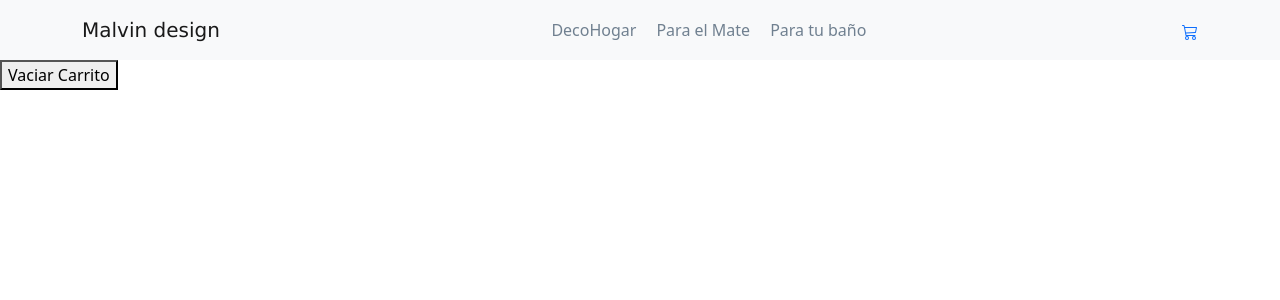
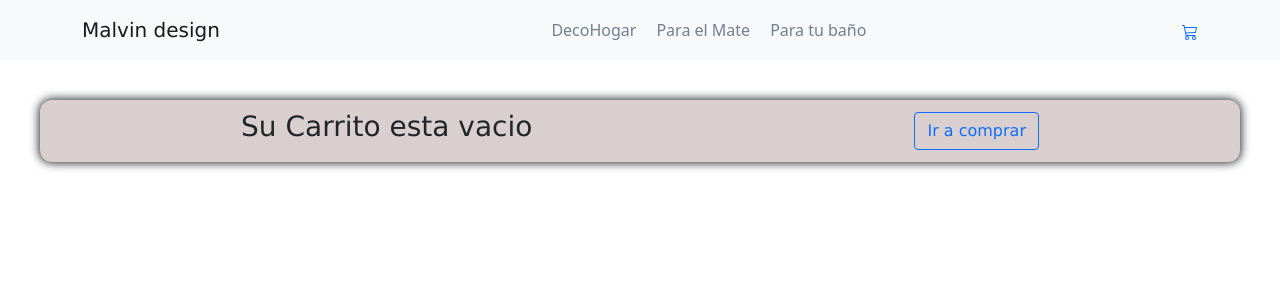
Before and after one commit to Rafaelwut/ecommerce-wuthrich, a React (Create React App) app: page /cart in a window 1280 px wide. Shown: the top 300 px of the page. Built offline with nearby package versions, Linux system fonts and the light colour scheme.

Commit message:
Desafio Cart View

```diff
--- a/src/components/Cart/Cart.js
+++ b/src/components/Cart/Cart.js
@@ -1,17 +1,40 @@
 import React from 'react'
 import { useCartContext } from '../context/cartContext'
-
+import '../Cart/cart.css'
+import { Link } from 'react-router-dom'
 
 
 const Cart = () => {
 
-    const { cartList, vaciarCarrito } = useCartContext ()
+    const { cartList, vaciarCarrito, deleteItem, cantidadItem,precioTotal } = useCartContext ()
 
     return (
+
         <div>
-            {cartList.map(prod => <li key={prod.id}>{prod.nombre} - cantidad: {prod.cantidad} - precio x unidad: ${prod.precio} </li>)}
-            <button onClick={vaciarCarrito}>Vaciar Carrito</button>
+            {cartList.length === 0 ? (
+                <div className='cart'>
+                    <h3>Su Carrito esta vacio</h3>
+                    <Link to= "/">
+                        <button className='buttonCart btn btn-outline-primary btn-block'>Ir a comprar</button>
+                    </Link>
+                </div>
+            ) : (
+                <div className='contenedorCart'>
+                    {cartList.map(prod => <li className='cart' key={prod.id}><img className='imgCart' src={prod.image} alt={prod.nombre}/>{prod.nombre} | cantidad: {prod.cantidad}  | precio x unidad: ${prod.precio} <button className='btn btn-outline-primary btn-block' onClick={()=> deleteItem(prod.id)}>X</button></li>)}
+
+                    <button className='buttonCart btn btn-outline-primary btn-block' onClick={vaciarCarrito}>Vaciar Carrito</button>
+
+                    <div className='cart'>
+                        <h3>Cantidad Total:  {cantidadItem()}</h3>
+                        <h3>Precio Total:  ${precioTotal()}</h3>
+                    </div>
+
+                </div>
+            )
+        }
+
         </div>
+
     )
 }
 
--- /dev/null
+++ b/src/components/Cart/cart.css
@@ -0,0 +1,24 @@
+.contenedorCart{
+    width: 100%;
+    text-align: center;
+    /* border: solid green; */
+    justify-content: center;
+}
+.cart{
+    display: flex;
+    justify-content: space-around;
+    align-items: center;
+    box-shadow: 0px 0px 10px 1px;
+    border-radius: 12px;
+    font-size: 1.2em;
+    font-family: Verdana, Geneva, Tahoma, sans-serif;
+    /* width: 80%; */
+    margin: 40px;
+    background-color: rgb(218, 207, 207);
+    padding: 10px;
+}
+
+.imgCart{
+    width: 10%;
+    height: 120px;
+}
--- a/src/components/Helpers/mock.js
+++ b/src/components/Helpers/mock.js
@@ -7,7 +7,7 @@ const productos = [
     { id: "6", image: 'assets/bandejaPosible.jpeg', nombre: "Bandeja desayuno", description: "Bandeja con la palabra posible", categoria:"mate", precio: 1250, stock: 10 },
     { id: "7", image: 'assets/comboMate.jpeg', nombre: "Combo para Mate", description: "Combo para mate de diseño", categoria:"mate", precio: 2000, stock: 15 },
     { id: "8", image: 'assets/florero.jpeg', nombre: "Florero", description: "Florero blanco elegante", categoria:"decoHogar", precio: 900, stock: 10 },
-    { id: "9", image: 'assets/jaboneraCeramica.jpeg', nombre: "Jabonera de Cerámica", description: "Jaboneras de cerámicas", categoria:"baño", precio: 1000, stock: 10 },
+    { id: "9", image: 'assets/jaboneraCeramica.jpeg', nombre: "Jabonera Cerámica", description: "Jaboneras de cerámicas", categoria:"baño", precio: 1000, stock: 10 },
     { id: "10", image: 'assets/jabonNatural.jpeg', nombre: "Jabón Natural", description: "Jabones naturales de avena y miel x 4", categoria:"baño", precio: 1050, stock: 30 },
     { id: "11", image: 'assets/Llavero.jpeg', nombre: "Llavero", description: "Llavero para colgar de diseño", categoria:"decoHogar", precio: 800, stock: 10 },
     { id: "12", image: 'assets/MateCeramica.jpeg', nombre: "Mate de Cerámica", description: "Mates de cerámica", categoria:"mate", precio: 1100, stock: 10 },
--- a/src/components/ItemDetailContainer/ItemDetail/ItemDetail.js
+++ b/src/components/ItemDetailContainer/ItemDetail/ItemDetail.js
@@ -32,8 +32,8 @@ const ItemDetail = ( {producto} ) => {
 
             {show ? <ItemCount stock={ producto.stock } onAdd={onAdd}/> :
             <div>
-                <Link to="/cart"><button>Finalizar la Compra</button></Link>
-                <Link to="/"><button>Seguir Comprando</button></Link>
+                <Link to="/cart"><button className='btn btn-outline-primary btn-block'>Finalizar la Compra</button></Link>
+                <Link to="/"><button className='btn btn-outline-primary btn-block'>Seguir Comprando</button></Link>
             </div>}
 
         </div>
--- a/src/components/ItemListContainer/miCss.css
+++ b/src/components/ItemListContainer/miCss.css
@@ -25,6 +25,7 @@
 
 img{
     width: 100%;
+    height: 260px;
 }
 
 
--- a/src/components/NavBar/CartWidget.js
+++ b/src/components/NavBar/CartWidget.js
@@ -1,10 +1,16 @@
 import React from 'react'
 import { BsCart3 } from 'react-icons/bs'
 
+
 const CartWidget = () => {
+
+
+
     return (
         <div>
+
             <BsCart3 />
+
         </div>
     )
 }
--- a/src/components/NavBar/NavBar.js
+++ b/src/components/NavBar/NavBar.js
@@ -4,9 +4,18 @@ import Container from 'react-bootstrap/Container';
 import { Navbar, Nav } from 'react-bootstrap';
 import CartWidget from './CartWidget';
 import "./NavBar.css"
+import { useCartContext } from '../context/cartContext';
 // import logo from './assets/png/'
 
 const NavBar = () => {
+
+    const { cantidadItem } = useCartContext()
+
+    const numberCart = cantidadItem()
+
+
+
+
     return (
         <Navbar bg="light" variant="light" className='nav'>
             <Container>
@@ -25,6 +34,7 @@ const NavBar = () => {
                     <Link to='/cart'>
                         <CartWidget />
                     </Link>
+                    {numberCart > 0 ? <div>{numberCart} </div>: <div></div>}
                 </Nav>
 
             </Container>
--- a/src/components/context/cartContext.js
+++ b/src/components/context/cartContext.js
@@ -49,13 +49,20 @@ export const CartContextProvider = ({children}) => {
         return cartList.reduce((acum, item) => acum = acum + item.cantidad, 0)
     }
 
+    const deleteItem = (id) =>{
+        const itemFiltrado= cartList.filter((item) => item.id !== id);
+        setCartList(itemFiltrado);
+    }
+
+
     return(
         <cartContext.Provider value={{
             cartList,
             agregarAlCarrito,
             vaciarCarrito,
             precioTotal,
-            cantidadItem
+            cantidadItem,
+            deleteItem
 
         }}>
             {children}
```
